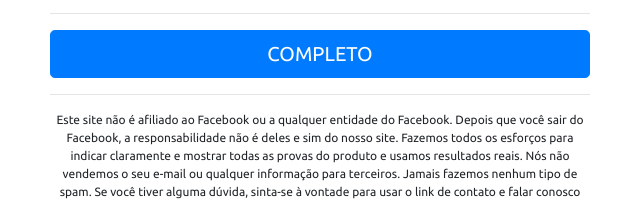
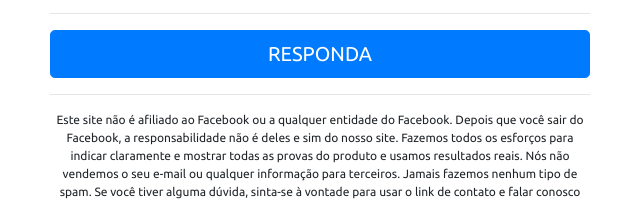
Before and after one commit to Vini1033/semcelulite.online, a plain HTML site: page quizz/index.html in a window 1280 px wide. Shown: the part 429-630 px from the top of the page, 320-960 px from the left. Drawn offline with nearby package versions, Linux system fonts and the light colour scheme.

Commit message:
Update index.html

```diff
--- a/quizz/index.html
+++ b/quizz/index.html
@@ -62,7 +62,7 @@
           <hr>
           <div id="copy" class="mt-3">
 
-            <button onclick="next4()" class="btn btn-primary btn-lg btn-block">COMPLETO</button>
+            <button onclick="next4()" class="btn btn-primary btn-lg btn-block">RESPONDA</button>
           </div>
           <hr>
           <p class="mt-3 smal">Este site não é afiliado ao Facebook ou a qualquer entidade do Facebook.</b> Depois que você sair do
```
